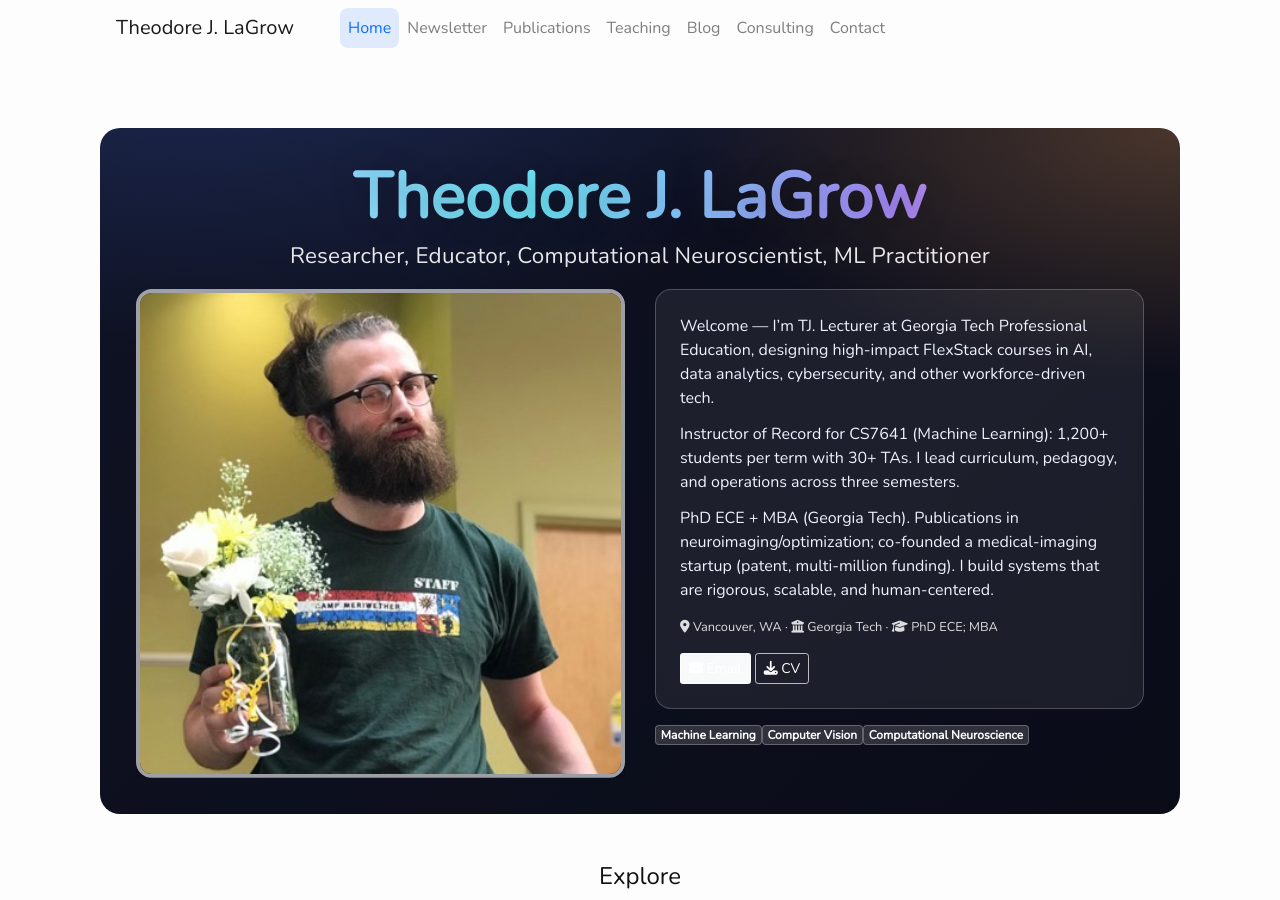
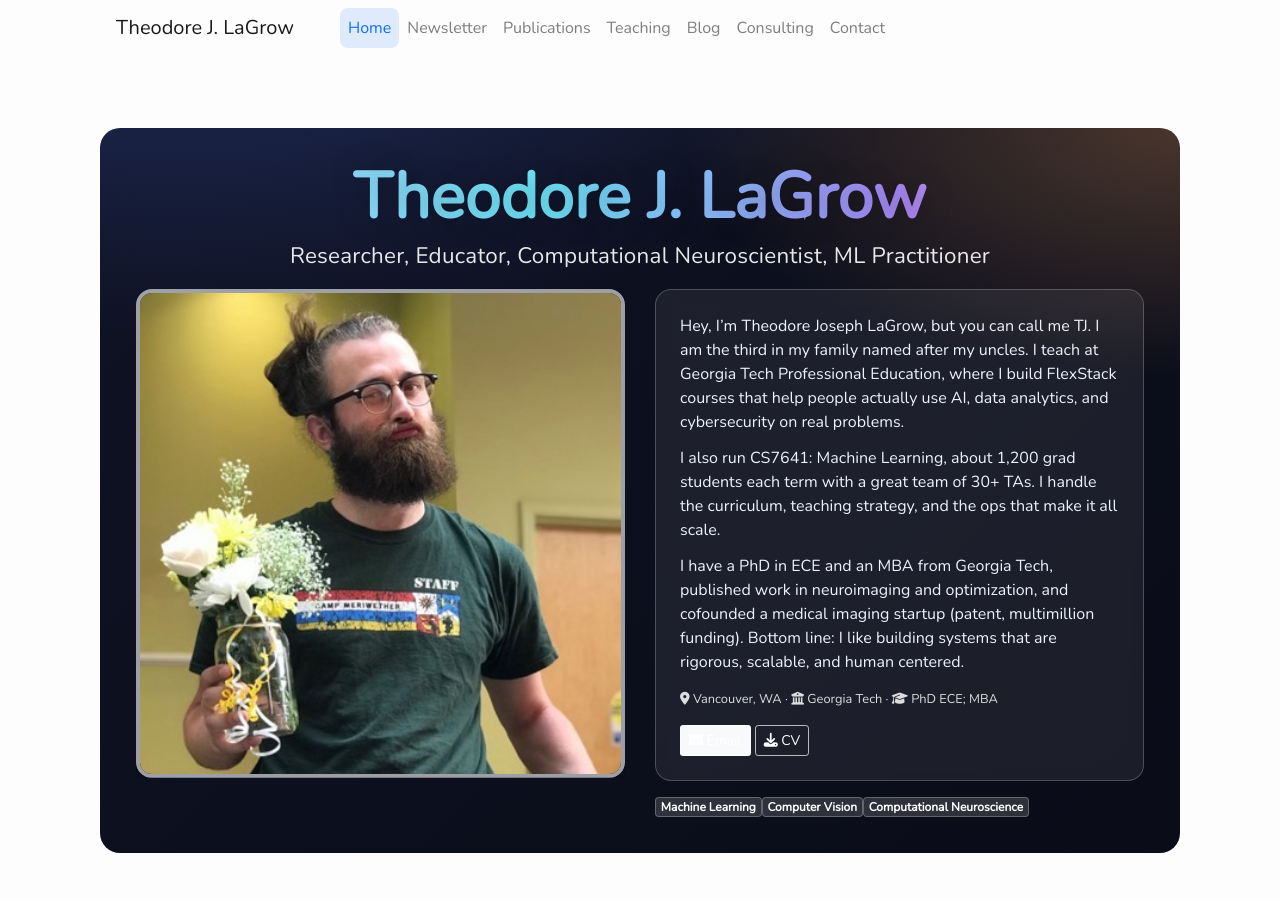
Before and after one commit to tjlagrow/tjlagrow.github.io, a Jekyll site: the page built from index.html, in a window 1280 px wide and 900 px high. Built offline with Jekyll 4.4.1, drawn with Linux system fonts in a browser that asks for light colours; nearby versions of some CDN libraries; a style sheet for code colours, icons or effects is not loaded.

Commit message:
change description

```diff
--- a/index.html
+++ b/index.html
@@ -116,9 +116,9 @@ portal:
       <!-- Welcome -->
       <div class="col-12 col-md-6">
         <div class="about-card p-4 soft">
-          <p><strong>Welcome — I’m TJ.</strong> Lecturer at Georgia Tech Professional Education, designing high-impact FlexStack courses in AI, data analytics, cybersecurity, and other workforce-driven tech.</p>
-          <p><strong>Instructor of Record for CS7641 (Machine Learning)</strong>: 1,200+ students per term with 30+ TAs. I lead curriculum, pedagogy, and operations across three semesters.</p>
-          <p class="mb-0"><strong>PhD ECE</strong> + <strong>MBA</strong> (Georgia Tech). Publications in neuroimaging/optimization; co-founded a medical-imaging startup (patent, multi-million funding). I build systems that are <strong>rigorous</strong>, <strong>scalable</strong>, and <strong>human-centered</strong>.</p>
+          <p><strong>Hey, I’m Theodore Joseph LaGrow</strong>, but you can call me <strong>TJ</strong>. I am the third in my family named after my uncles. I teach at Georgia Tech Professional Education, where I build FlexStack courses that help people actually use AI, data analytics, and cybersecurity on real problems.</p>
+          <p>I also run <strong>CS7641: Machine Learning</strong>, about <strong>1,200</strong> grad students each term with a great team of <strong>30+ TAs</strong>. I handle the curriculum, teaching strategy, and the ops that make it all scale.</p>
+          <p class="mb-0">I have a <strong>PhD in ECE</strong> and an <strong>MBA</strong> from Georgia Tech, published work in neuroimaging and optimization, and cofounded a medical imaging startup (patent, multimillion funding). Bottom line: I like building systems that are <strong>rigorous</strong>, <strong>scalable</strong>, and <strong>human centered</strong>.</p>
 
           <div class="small mt-3">
             <i class="fa fa-map-marker"></i> Vancouver, WA ·
```
